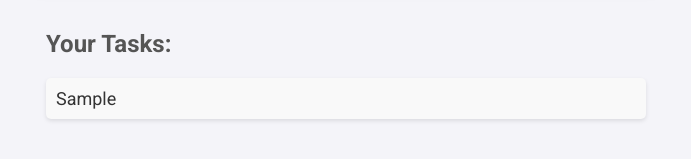
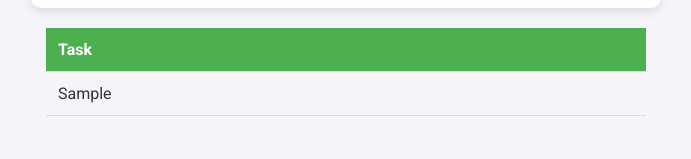
Before and after one commit to DaffaZimraan/Simple-ToDoList, a plain HTML site: page index.html in a window 1280 px wide. Both pictures are taken after typing "Sample" into the empty fields and a click on the button "Add". Shown: the part 431-590 px from the top of the page, without its empty margins (294-985 px from the left). Drawn offline with Linux system fonts and the light colour scheme.

Commit message:
Modify: Print the task list in table form

```diff
--- a/index.html
+++ b/index.html
@@ -19,8 +19,16 @@
     </div>
 
     <div id="taskList">
-        <h2>Your Tasks:</h2>
-        <ul></ul>
+        <table>
+            <thead>
+                <tr>
+                    <th>Task</th>
+                </tr>
+            </thead>
+            <tbody>
+                <!-- Task rows will be inserted here -->
+            </tbody>
+        </table>
     </div>
 
     <script src="script.js"></script>
--- a/script.js
+++ b/script.js
@@ -1,5 +1,5 @@
 const form = document.querySelector('#taskForm form');
-const taskList = document.querySelector('#taskList ul');
+const taskList = document.querySelector('#taskList tbody');
 
 form.addEventListener('submit', function(event){
     event.preventDefault();
@@ -7,9 +7,11 @@ form.addEventListener('submit', function(event){
     const taskText = taskInput.value.trim();
 
     if(taskText){
-        const li = document.createElement('li');
-        li.textContent = taskText;
-        taskList.appendChild(li);
+        const tr = document.createElement('tr');
+        const td = document.createElement('td');
+        td.textContent = taskText;
+        tr.appendChild(td);
+        taskList.appendChild(tr);
         taskInput.value = '';
     }
 });
--- a/style.css
+++ b/style.css
@@ -80,20 +80,28 @@ h1{
     color: #555;
 }
 
-#taskList ul {
-    list-style-type: none;
-    padding: 0;
+#taskList table {
+    width: 100%;
+    border-collapse: collapse; /* Makes the table borders collapse into a single line */
 }
 
-#taskList ul li {
-    padding: 10px;
-    font-size: 18px;
-    background-color: #f9f9f9;
-    margin-bottom: 10px;
-    border-radius: 5px;
-    box-shadow: 0 2px 4px rgba(0, 0, 0, 0.1);
+#taskList th, #taskList td {
+    padding: 12px;
+    text-align: left;
+    border-bottom: 1px solid #ddd;
 }
 
-#taskList ul li:hover {
-    background-color: #e0e0e0;
+#taskList th {
+    background-color: #4CAF50;
+    color: white;
+    font-weight: bold;
 }
+
+#taskList tr:hover {
+    background-color: #f1f1f1;
+}
+
+#taskList td {
+    font-size: 16px;
+    color: #333;
+}
```
